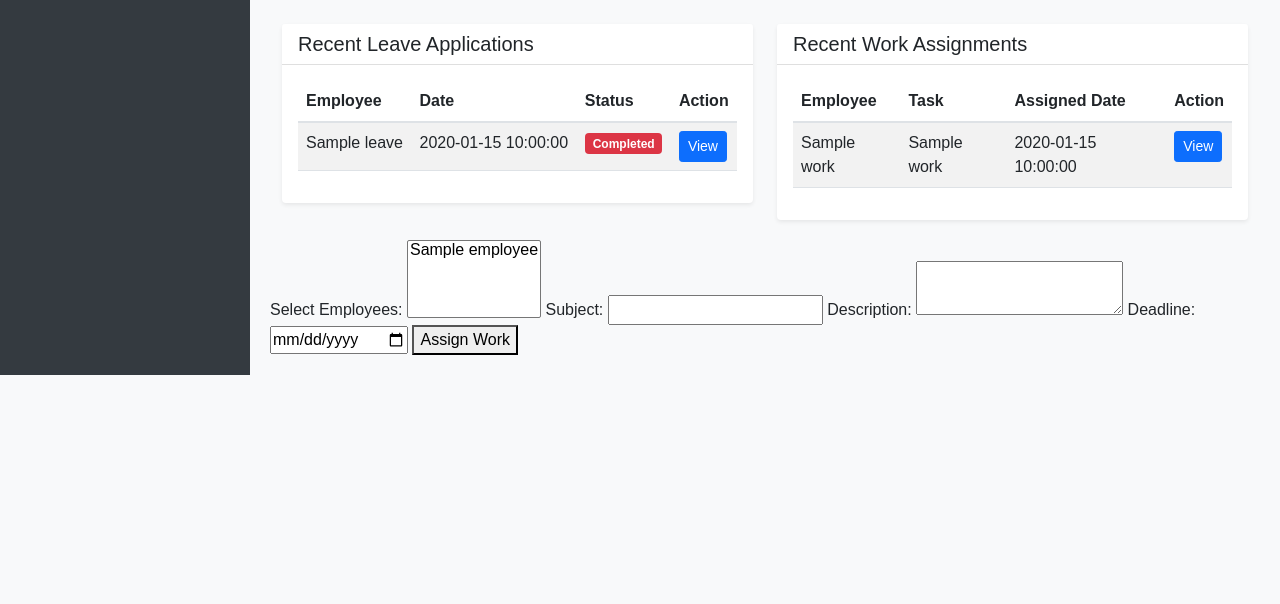
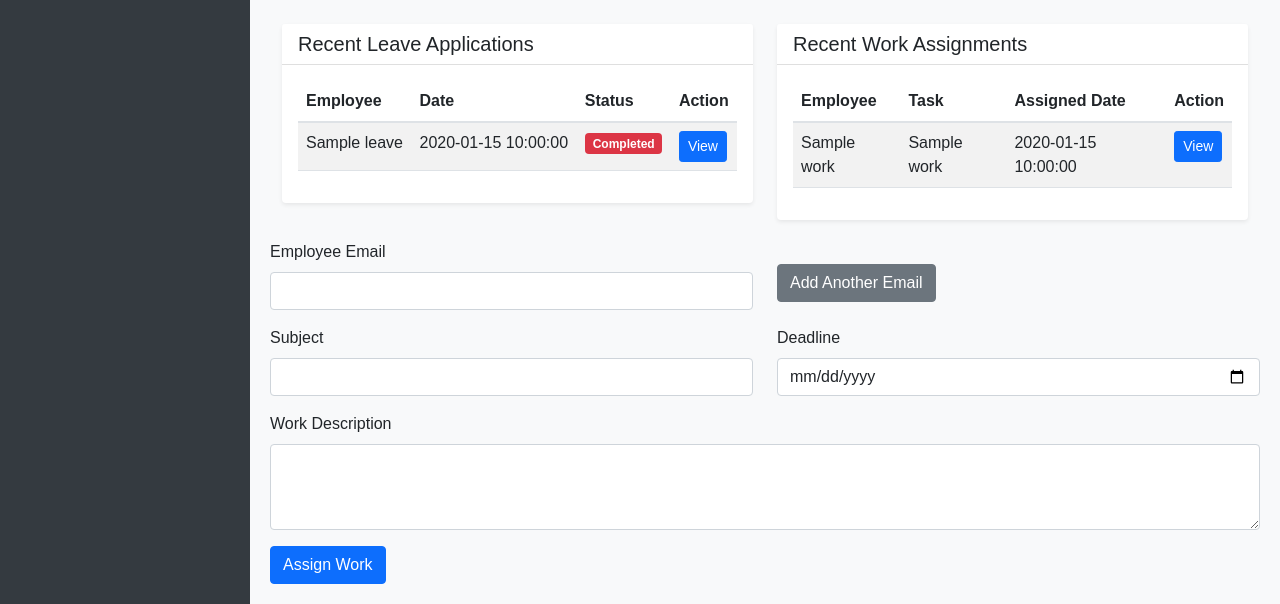
Before and after one commit to AMK210821/vaidpr_ems_v2, a Flask app: template templates/hr/dashboard.html in a window 1280 px wide. Shown: the part 521-1125 px from the top of the page. Before the commit the page ends 896 px from the top, so only its background shows below. Run offline with Flask 2, Linux system fonts and the light colour scheme; the visitor is signed in with stand-in values (Sample User, id 1); tables that the repository leaves empty hold one stand-in row (values such as "Sample post"); the template is opened without the code that fills it: most values are stand-ins (such as "Sample title", 1, 10 or a date in 2020); data that the repository does not hold is empty.

Commit message:
work log t4

```diff
--- a/templates/hr/dashboard.html
+++ b/templates/hr/dashboard.html
@@ -146,25 +146,77 @@
     </div>
 </div>
 
-<form method="POST" action="{{ url_for('assign_work') }}">
-    <label for="employee_emails">Select Employees:</label>
-    <select name="employee_emails" multiple>
-        {% for employee in employees %}
-            <option value="{{ employee.Email }}">{{ employee.Name }}</option>
-        {% endfor %}
-    </select>
+<form method="POST" action="{{ url_for('assign_work') }}" class="needs-validation" novalidate="">
+    <div id="emailFields">
+        <div class="row mb-3 email-field">
+            <div class="col-md-6">
+                <label for="employee_email" class="form-label">Employee Email</label>
+                <input type="email" class="form-control" name="employee_emails[]" required>
+                <div class="invalid-feedback">
+                    Please provide a valid email.
+                </div>
+            </div>
+            <div class="col-md-6">
+                <button type="button" class="btn btn-secondary mt-4" onclick="addEmailField()">Add Another Email</button>
+            </div>
+        </div>
+    </div>
 
-    <label for="subject">Subject:</label>
-    <input type="text" name="subject" required>
+    <div class="row mb-3">
+        <div class="col-md-6">
+            <label for="subject" class="form-label">Subject</label>
+            <input type="text" class="form-control" id="subject" name="subject" required>
+            <div class="invalid-feedback">
+                Please provide a subject.
+            </div>
+        </div>
+        <div class="col-md-6">
+            <label for="deadline" class="form-label">Deadline</label>
+            <input type="date" class="form-control" id="deadline" name="deadline">
+        </div>
+    </div>
 
-    <label for="body">Description:</label>
-    <textarea name="body" required></textarea>
+    <div class="row mb-3">
+        <div class="col-12">
+            <label for="body" class="form-label">Work Description</label>
+            <textarea class="form-control" id="body" name="body" rows="3" required></textarea>
+            <div class="invalid-feedback">
+                Please provide work description.
+            </div>
+        </div>
+    </div>
 
-    <label for="deadline">Deadline:</label>
-    <input type="date" name="deadline">
+    <div class="row">
+        <div class="col-12">
+            <button type="submit" class="btn btn-primary">Assign Work</button>
+        </div>
+    </div>
+</form>
 
-    <button type="submit">Assign Work</button>
-</form>
+<script>
+function addEmailField() {
+    const emailFields = document.getElementById('emailFields');
+    const newField = document.createElement('div');
+    newField.classList.add('row', 'mb-3', 'email-field');
+    newField.innerHTML = `
+        <div class="col-md-6">
+            <input type="email" class="form-control" name="employee_emails[]" required>
+            <div class="invalid-feedback">
+                Please provide a valid email.
+            </div>
+        </div>
+        <div class="col-md-6">
+            <button type="button" class="btn btn-danger mt-4" onclick="removeEmailField(this)">Remove</button>
+        </div>
+    `;
+    emailFields.appendChild(newField);
+}
+
+function removeEmailField(button) {
+    const field = button.closest('.email-field');
+    field.remove();
+}
+</script>
 {% endblock %}
 
 {% block extra_js %}
```
Also changed, not shown: templates/work_log.html (+46 -14 lines).
